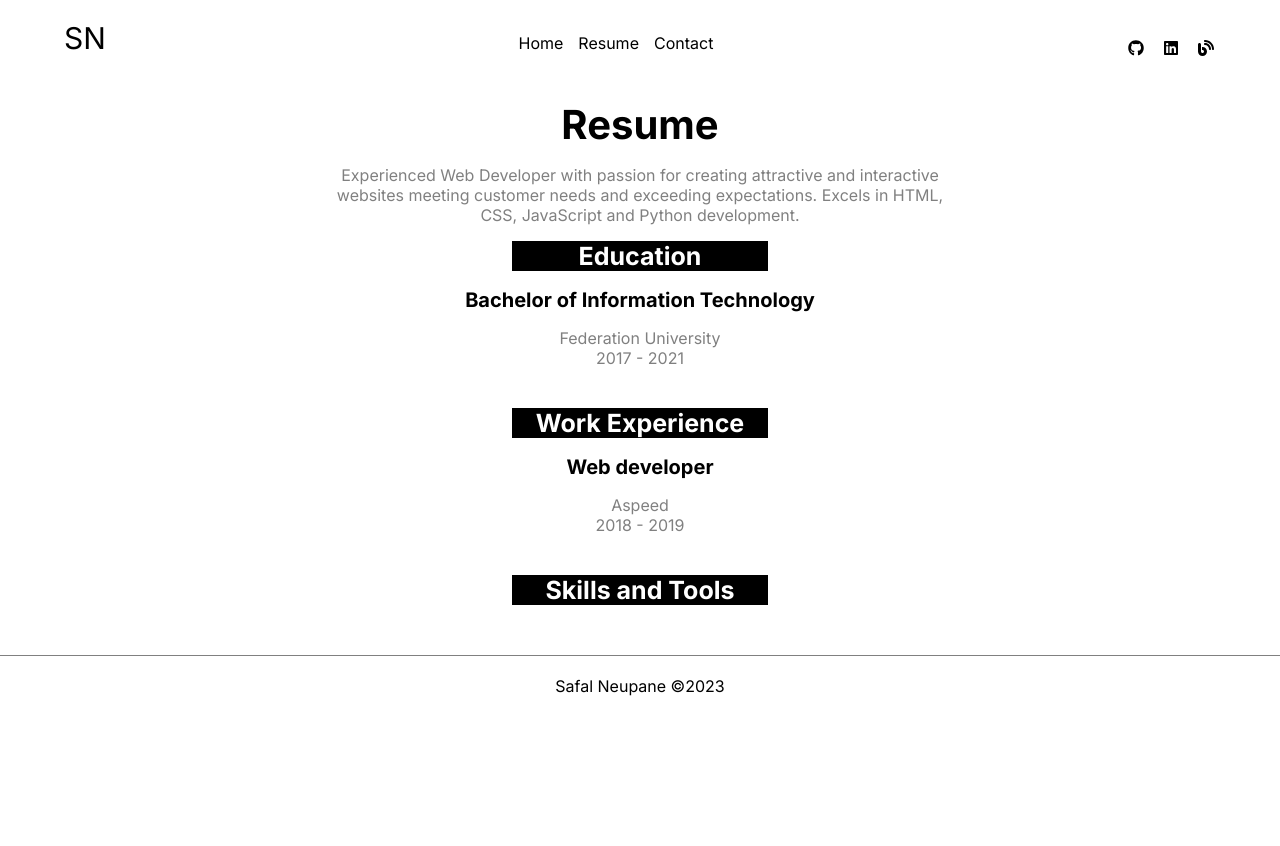
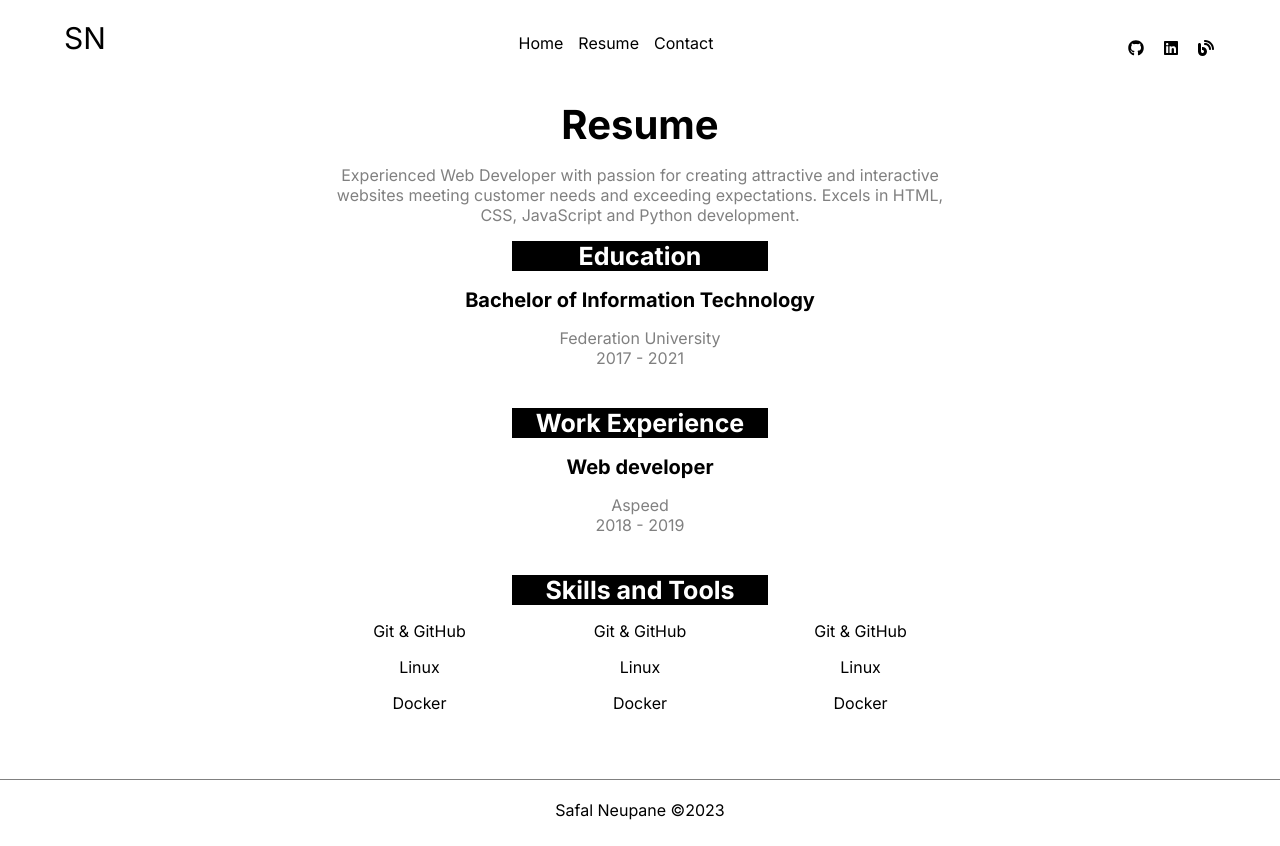
Before and after one commit to safalnpane/portfolio, a Next.js app: page /resume in a window 1280 px wide. Before the commit the page ends 800 px from the top, so only its background shows below. Built offline with nearby package versions, Linux system fonts and the light colour scheme.

Commit message:
feat(resume): add skills

```diff
--- /dev/null
+++ b/src/app/resume/Skill.jsx
@@ -0,0 +1,11 @@
+// Skill.jsx
+
+export default function Skill({ names }) {
+  return (
+    <div>
+      {names.map((name) => (
+        <p key={name}>{name}</p>
+      ))}
+    </div>
+  );
+}
--- a/src/app/resume/page.jsx
+++ b/src/app/resume/page.jsx
@@ -2,6 +2,7 @@
 
 import Education from "./education";
 import Work from "./Work";
+import Skill from "./Skill";
 import styles from "./resume.module.css";
 
 export default function Resume() {
@@ -22,11 +23,9 @@ export default function Resume() {
   ];
 
   const skillsAndTools = [
-    "Git & GitHub",
-    "HTML&CSS",
-    "Javascript",
-    "Nextjs",
-    "Reactjs",
+    ["Git & GitHub", "Linux", "Docker"],
+    ["Git & GitHub", "Linux", "Docker"],
+    ["Git & GitHub", "Linux", "Docker"],
   ];
   return (
     <section className={styles.resumePage}>
@@ -50,6 +49,11 @@ export default function Resume() {
       </div>
       <div className={styles.resumeSection}>
         <h1 className={styles.resumeSectionTitle}>Skills and Tools</h1>
+        <div className={styles.skills}>
+          <Skill names={skillsAndTools[0]} />
+          <Skill names={skillsAndTools[1]} />
+          <Skill names={skillsAndTools[2]} />
+        </div>
       </div>
     </section>
   );
--- a/src/app/resume/resume.module.css
+++ b/src/app/resume/resume.module.css
@@ -33,3 +33,9 @@
   color: grey;
   margin: 0;
 }
+
+.skills {
+  display: flex;
+  justify-content: center;
+  gap: 10vw;
+}
```
